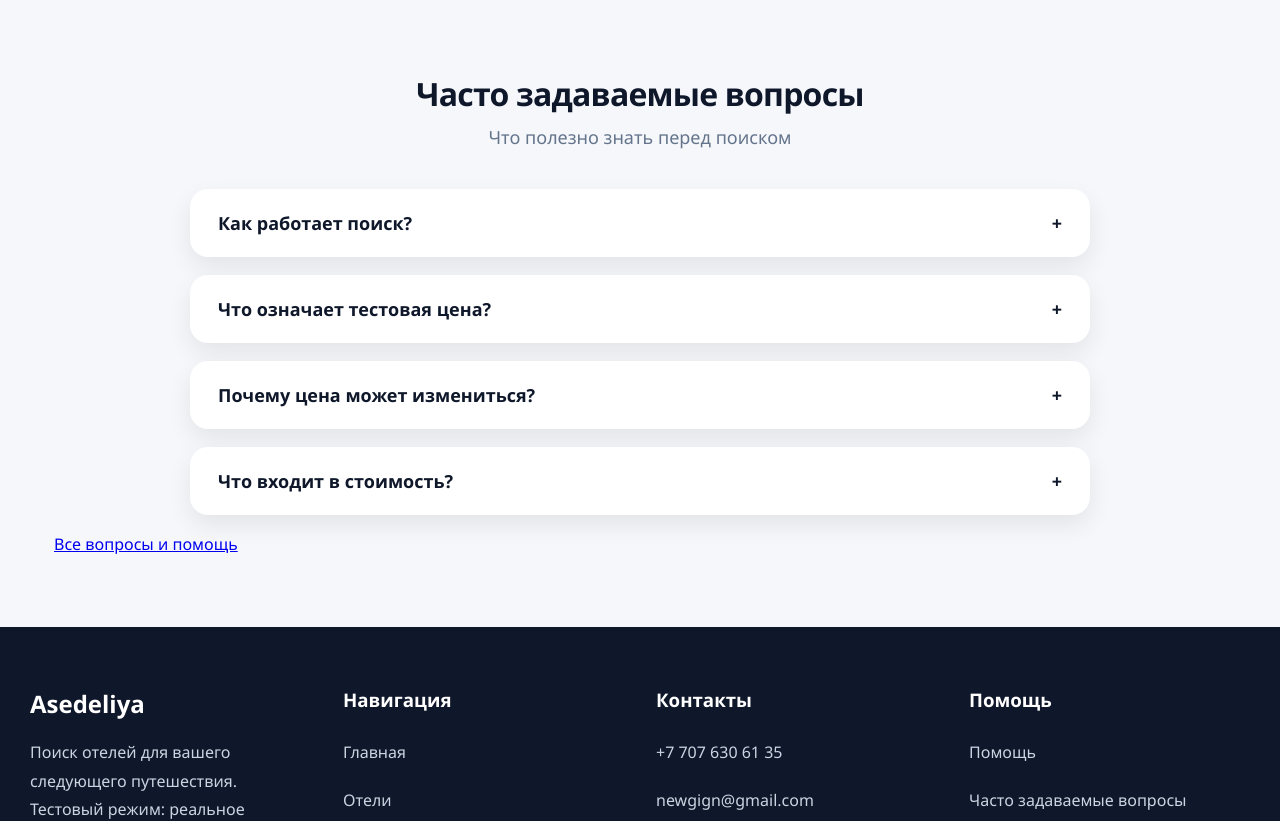
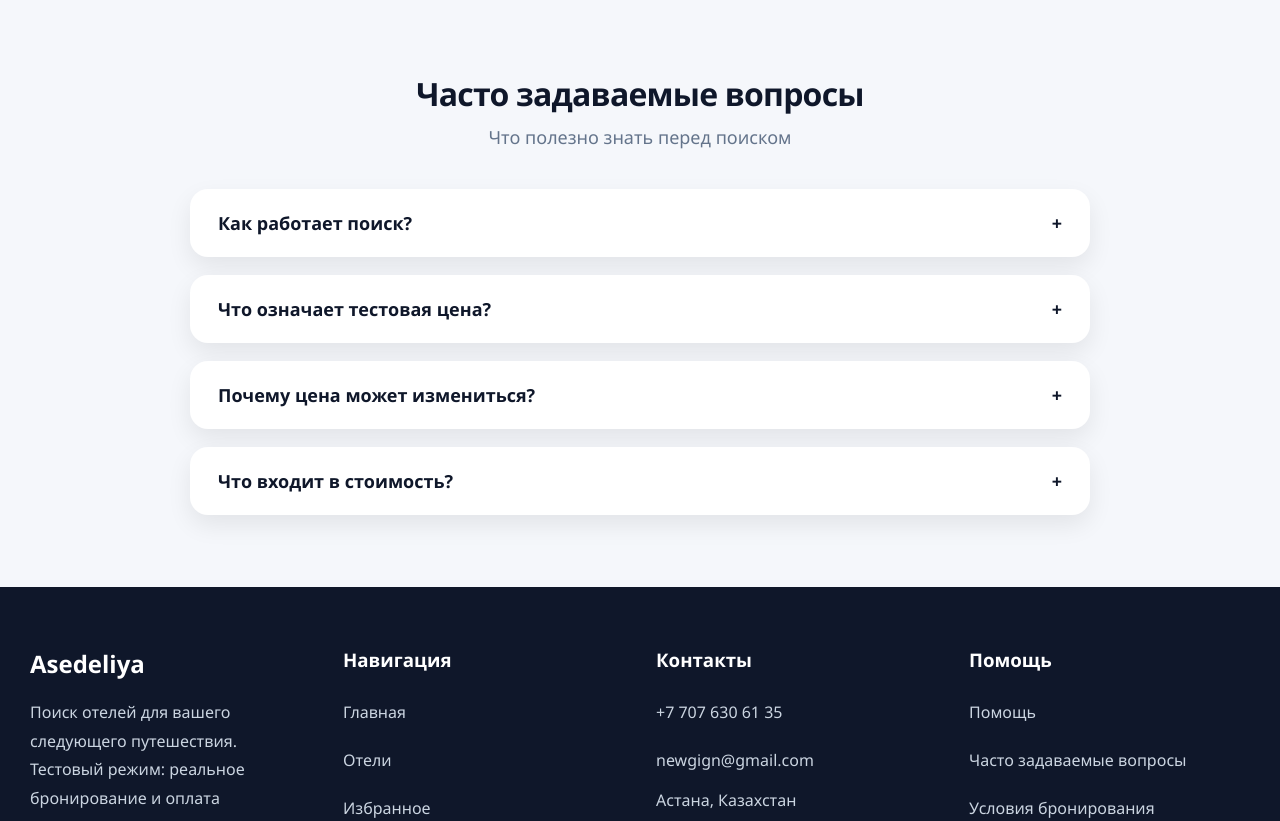
Before and after one commit to newgign/Travio, a React (Vite) app in the folder frontend/: page / in a window 1280 px wide. Shown: the part 1510-2331 px from the top of the page. Built offline with nearby package versions, Linux system fonts and the light colour scheme; no server answers.

Commit message:
fix: remove duplicate help link from home FAQ

```diff
--- a/frontend/src/components/FaqSection.jsx
+++ b/frontend/src/components/FaqSection.jsx
@@ -1,5 +1,4 @@
 import { useState } from 'react';
-import { Link } from 'react-router-dom';
 import { faqItems } from '../content/helpContent';
 import './FaqSection.css';
 export default function FaqSection({ full = false }) {
@@ -8,5 +7,5 @@ export default function FaqSection({ full = false }) {
   return <section id="faq" className="faq-section"><div className="section-header"><h2>Часто задаваемые вопросы</h2><p>Что полезно знать перед поиском</p></div><div className="faq-list">{questions.map(([question,answer],index)=><div className="faq-item" key={question}>
     <button type="button" id={`faq-question-${index}`} className="faq-question" aria-expanded={open===index} aria-controls={`faq-answer-${index}`} onClick={()=>setOpen(open===index?null:index)}><span>{question}</span><span aria-hidden="true">{open===index?'−':'+'}</span></button>
     <div id={`faq-answer-${index}`} className="faq-answer" role="region" aria-labelledby={`faq-question-${index}`} hidden={open!==index}>{answer}</div>
-  </div>)}</div>{!full && <Link to="/help">Все вопросы и помощь</Link>}</section>;
+  </div>)}</div></section>;
 }
```
Also changed, not shown: 1 other file (tests, documents, lock files or other folders).
